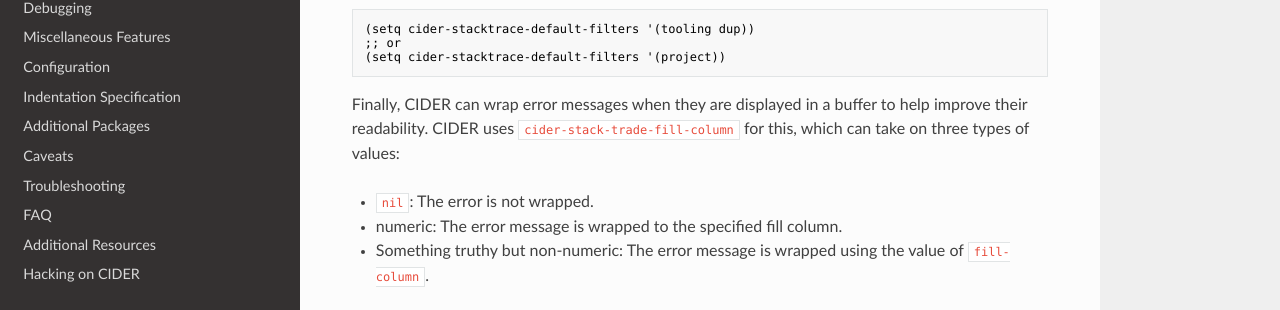
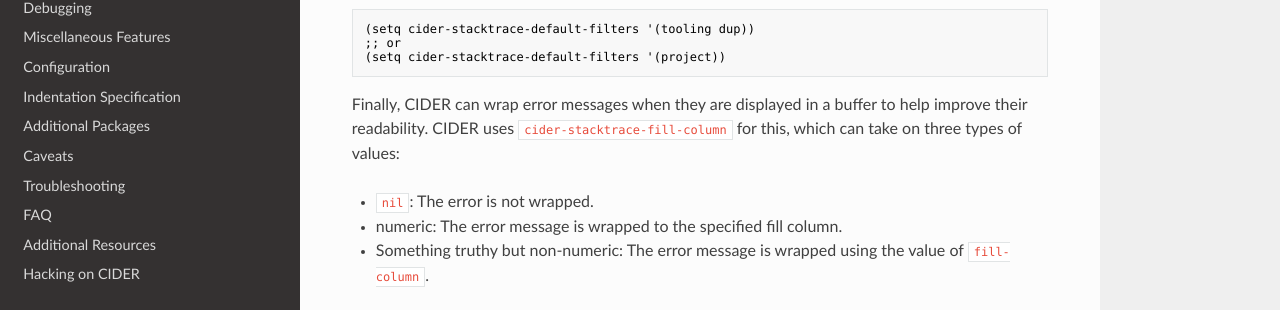
Before and after one commit to clojure-emacs/cider, an MkDocs documentation site: the page built from doc/navigating_stacktraces.md, in a window 1280 px wide and 900 px high, scrolled down 2367 px. Shown: the part 318-628 px from the top of the window. Built offline with MkDocs 1.6.1, drawn with Linux system fonts in a browser that asks for light colours; nearby versions of some CDN libraries; old or Windows-style settings are respelled for this version of MkDocs.

Commit message:
Fix typo in navigating_stacktraces.md
cider-stack-trade-fill-column ->
cider-stacktrace-fill-column

```diff
--- a/doc/navigating_stacktraces.md
+++ b/doc/navigating_stacktraces.md
@@ -87,7 +87,7 @@
 
 Finally, CIDER can wrap error messages when they are displayed in a
 buffer to help improve their readability. CIDER uses
-`cider-stack-trade-fill-column` for this, which can take on three
+`cider-stacktrace-fill-column` for this, which can take on three
 types of values:
 
 - `nil`: The error is not wrapped.
```
